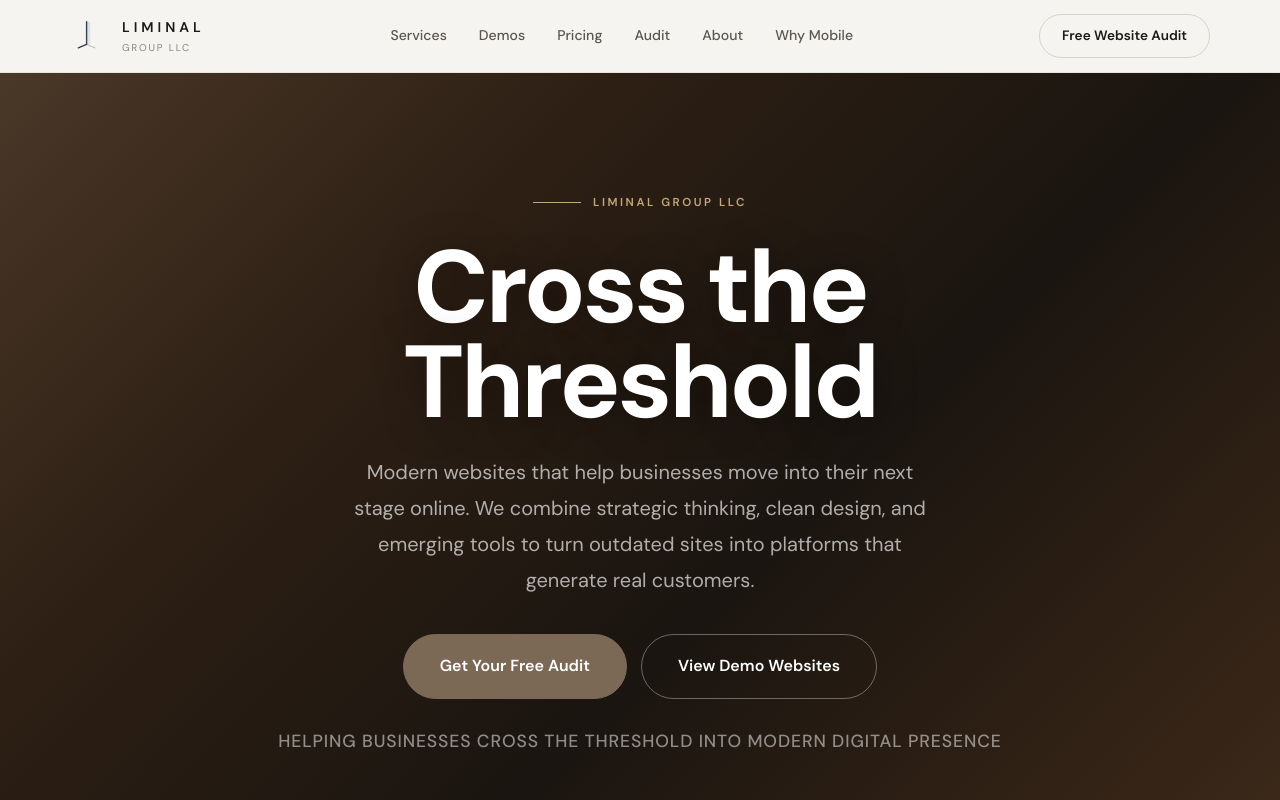
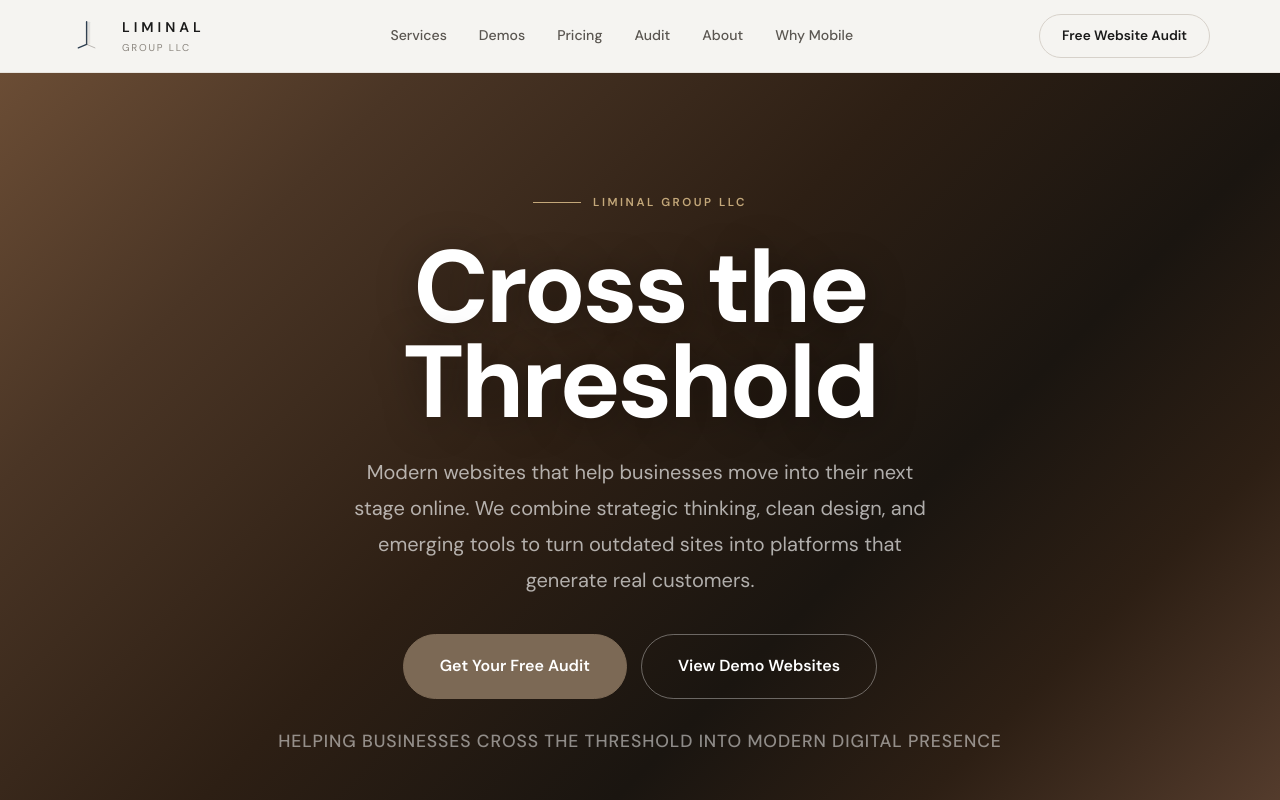
Before and after one commit to chefss2274-star/liminalgroupllc, a Next.js app in the folder frontend/: page / in a window 1280 px wide. Shown: the top 800 px of the page. Built offline with nearby package versions, Linux system fonts and the light colour scheme.

Commit message:
design: bolder warmer hero gradient

```diff
--- a/frontend/src/app/page.tsx
+++ b/frontend/src/app/page.tsx
@@ -177,7 +177,7 @@ export default function Home() {
       {/* Main */}
       <main id="main" data-testid="main-content">
         {/* Hero */}
-        <section className="hero" id="top" data-testid="hero-section" style={{background: 'linear-gradient(135deg, #4a3828 0%, #2d1f14 30%, #1a1510 60%, #2d1f14 80%, #3d2a1a 100%)', position: 'relative', overflow: 'hidden', minHeight: '90vh', display: 'flex', alignItems: 'center'}}>
+        <section className="hero" id="top" data-testid="hero-section" style={{background: 'linear-gradient(135deg, #6b4d35 0%, #4a3525 20%, #2d1f14 45%, #1a1510 65%, #2d1f14 80%, #5a4030 100%)', position: 'relative', overflow: 'hidden', minHeight: '90vh', display: 'flex', alignItems: 'center'}}>
 
           <div className="container hero-content">
             <div className="hero-eyebrow reveal">Liminal Group LLC</div>
```
